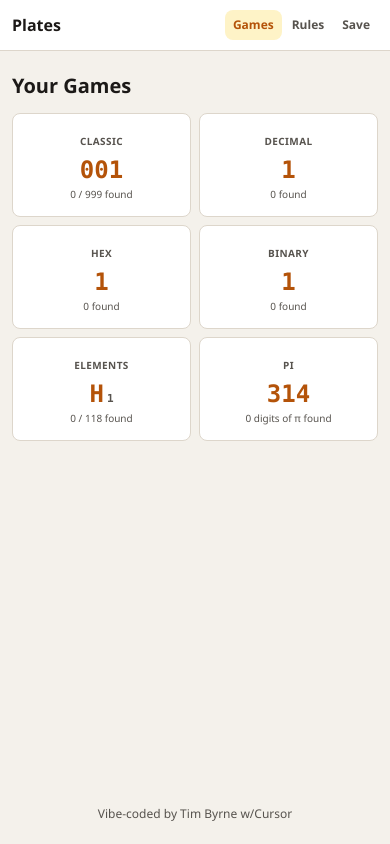
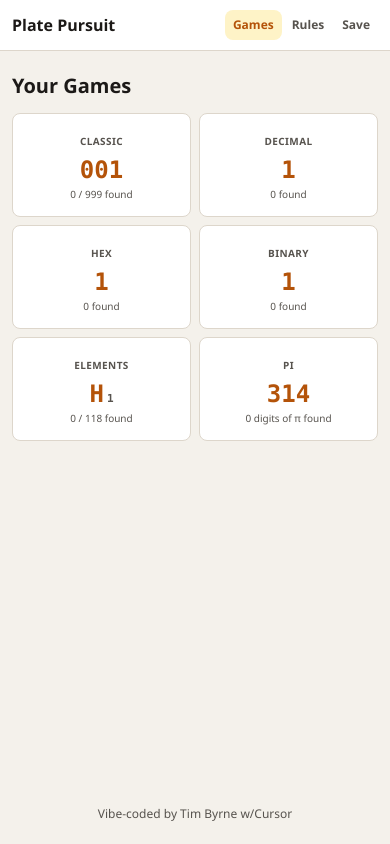
Before and after one commit to TheLocehiliosan/plates, a React (Vite) app: page / in a window 390 px wide. Built offline with nearby package versions, Linux system fonts and the light colour scheme.

Commit message:
Show Plate Pursuit in the mobile header instead of Plates.
Co-authored-by: Cursor <cursoragent@cursor.com>

```diff
--- a/src/components/Layout.module.css
+++ b/src/components/Layout.module.css
@@ -26,6 +26,7 @@
   flex-shrink: 1;
   min-width: 0;
   font-weight: 700;
+  font-size: 1rem;
   color: var(--color-text);
   text-decoration: none;
   overflow: hidden;
@@ -35,16 +36,6 @@
 
 .logo:hover {
   color: var(--color-accent);
-}
-
-.logoFull {
-  display: none;
-  font-size: 1.25rem;
-}
-
-.logoShort {
-  display: inline;
-  font-size: 1rem;
 }
 
 .nav {
@@ -115,7 +106,7 @@
     gap: 0.75rem;
   }
 
-  .logoShort {
+  .logo {
     font-size: 1.0625rem;
   }
 
@@ -135,12 +126,8 @@
     gap: 1rem;
   }
 
-  .logoFull {
-    display: inline;
-  }
-
-  .logoShort {
-    display: none;
+  .logo {
+    font-size: 1.25rem;
   }
 
   .nav {
@@ -169,13 +156,3 @@
     padding: 0 1.5rem 2rem;
   }
 }
-
-@media (min-width: 768px) {
-  .logoShort {
-    display: none;
-  }
-
-  .logoFull {
-    display: inline;
-  }
-}
--- a/src/components/Layout.tsx
+++ b/src/components/Layout.tsx
@@ -15,8 +15,7 @@ export function Layout() {
       <header className={styles.header}>
         <div className={styles.headerInner}>
           <NavLink to="/" className={styles.logo} end>
-            <span className={styles.logoFull}>Plate Pursuit</span>
-            <span className={styles.logoShort}>Plates</span>
+            Plate Pursuit
           </NavLink>
 
           <nav className={styles.nav} aria-label="Main">
```
